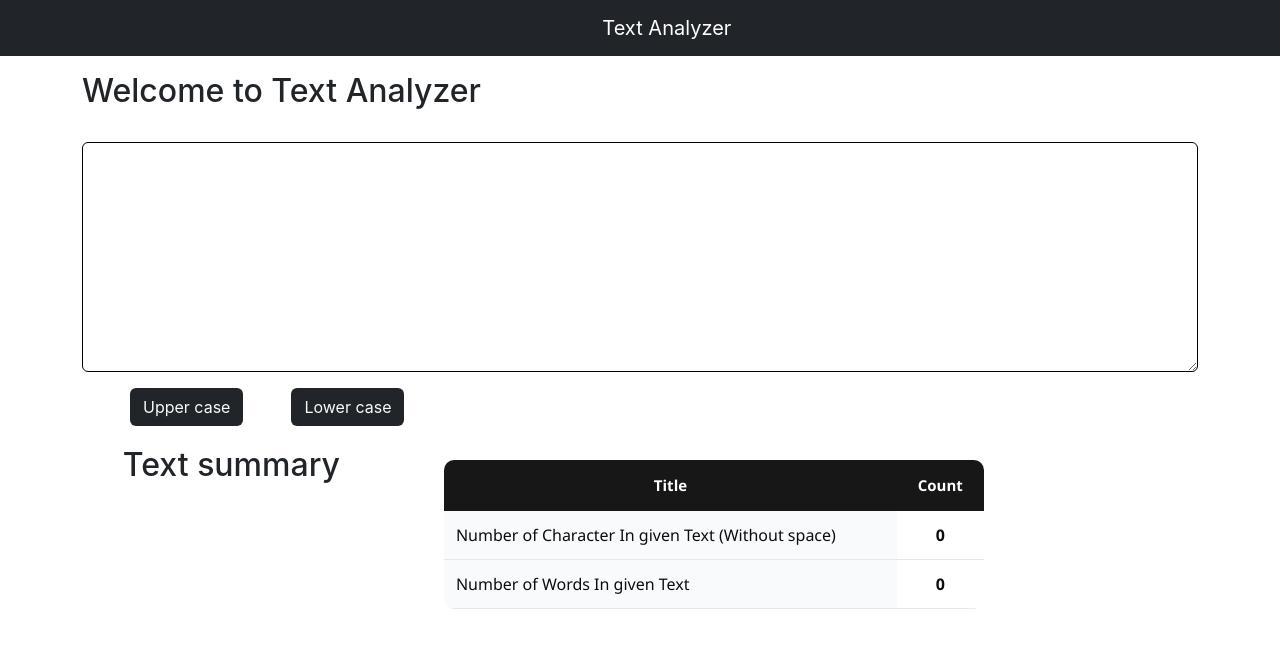
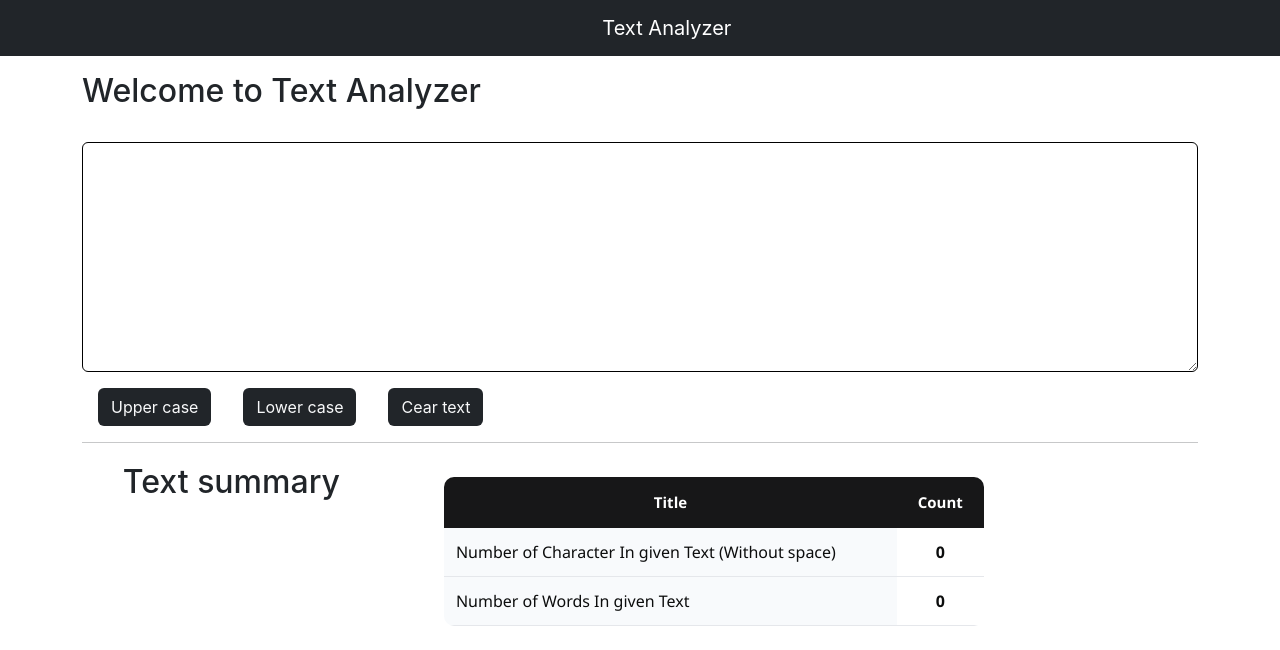
Before and after one commit to Tejas-07-iiit/Text-Analyzer, a React (Create React App) app: page / in a window 1280 px wide. Shown: the top 650 px of the page. Built offline with nearby package versions, Linux system fonts and the light colour scheme.

Commit message:
Analyzer added

```diff
--- a/src/App.js
+++ b/src/App.js
@@ -1,11 +1,13 @@
 import React from 'react';
 import './App.css';
 import Navbar from './Components/Navbar';
+import Analyzer from './Components/Analyzer';
 
 function App() {
   return (
    <>
    <Navbar/>
+   <Analyzer />
    </>
   );
 }
--- /dev/null
+++ b/src/Components/Analyzer.js
@@ -0,0 +1,91 @@
+import { useState } from "react"
+
+function Analyzer() {
+
+    const changetoupper = ()=> {
+        let newtext = text.toUpperCase();
+        setText(newtext)
+    }
+
+    const textareachange = (event) => {
+        setText(event.target.value)
+    }
+
+    const changetolower = ()=> {
+        let newtext1 = text.toLowerCase();
+        setText(newtext1)
+    }
+
+    const numberofCharacter = () => {
+        let num_ch = 0
+        for (let i = 0; i < text.length; i++) {
+            if (text[i] !== " ") {
+                num_ch += 1
+            }
+        }
+        return num_ch
+    }
+
+    const numberofWords = () => {
+        let num_words = 0 ;
+        let text1 = text.split(" ") ;
+        for (let i = 0; i < text1.length; i++) {
+            if (text1[i] !== " " & text1[i] !== "") {
+                num_words += 1
+            }
+        }
+        return num_words
+    }
+
+    const cleartext = () => {
+        let text1 = " "
+        setText(text1)
+    }
+
+    const [text , setText] = useState(" ");
+
+  return (
+    <>
+    <div>
+
+    <div className='container'>
+        <h2 className='mt-3'>Welcome to Text Analyzer</h2>
+        <div className="mb-3">
+        <label htmlFor="exampleFormControlTextarea1" className="form-label" />
+        <textarea className="form-control custom-text" value={text} onChange={textareachange} id="exampleFormControlTextarea1" rows="9"></textarea>
+        <button type="button" onClick={changetoupper} className="btn bg-dark text-light mt-3 mx-3">Upper case</button>
+        <button type="button" onClick={changetolower} className="btn bg-dark text-light mt-3 mx-3">Lower case</button>
+        <button type="button" onClick={cleartext} className="btn bg-dark text-light mt-3 mx-3">Cear text</button>
+    </div>
+
+    <hr></hr>
+
+    <div className="alltable">
+        <h2 className='mx-1 mt-1'> Text summary </h2>
+        <table className="custom-table">
+            <thead>
+                <tr>
+                <th scope="col">Title</th>
+                <th scope="col">Count</th>
+                </tr>
+            </thead>
+            <tbody>
+                <tr>
+                <th scope="row">Number of Character In given Text (Without space)</th>
+                <td>{numberofCharacter()}</td>
+                </tr>
+
+                <tr>
+                <th scope="row">Number of Words In given Text</th>
+                <td>{numberofWords()}</td>
+                </tr>
+            </tbody>
+        </table>
+    </div>
+    </div>
+    </div>
+    </>
+  )
+}
+
+export default Analyzer;
--- a/src/Components/Navbar.js
+++ b/src/Components/Navbar.js
@@ -1,45 +1,8 @@
 import React from 'react'
 import { useState } from 'react';
 
-
 function Navbar() {
 
-    const changetoupper = ()=> {
-        let newtext = text.toUpperCase();
-        setText(newtext)
-    }
-
-    const textareachange = (event) => {
-        setText(event.target.value)
-    }
-
-    const changetolower = ()=> {
-        let newtext1 = text.toLowerCase();
-        setText(newtext1)
-    }
-
-    const numberofCharacter = () => {
-        let num_ch = 0
-        for (let i = 0; i < text.length; i++) {
-            if (text[i] != " ") {
-                num_ch += 1
-            }
-        }
-        return num_ch
-    }
-
-    const numberofWords = () => {
-        let num_words = 0 ;
-        let text1 = text.split(" ") ;
-        for (let i = 0; i < text1.length; i++) {
-            if (text1[i] != " " & text1[i] != "") {
-                num_words += 1
-            }
-        }
-        return num_words
-    }
-
-    const [text , setText] = useState(" ");
     return (
         <>
     <nav className="navbar navbar-expand-lg navbar-dark bg-dark">
@@ -51,38 +14,6 @@ function Navbar() {
         </div>
     </nav>
 
-    <div className='container'>
-        <h2 className='mt-3'>Welcome to Text Analyzer</h2>
-        <div className="mb-3">
-        <label htmlFor="exampleFormControlTextarea1" className="form-label" />
-        <textarea className="form-control custom-text" value={text} onChange={textareachange} id="exampleFormControlTextarea1" rows="9"></textarea>
-        <button type="button" onClick={changetoupper} className="btn bg-dark text-light mt-3 mx-5">Upper case</button>
-        <button type="button" onClick={changetolower} className="btn bg-dark text-light mt-3">Lower case</button>
-    </div>
-
-    <div className="alltable">
-        <h2 className='mx-1 mt-1'> Text summary </h2>
-        <table className="custom-table">
-            <thead>
-                <tr>
-                <th scope="col">Title</th>
-                <th scope="col">Count</th>
-                </tr>
-            </thead>
-            <tbody>
-                <tr>
-                <th scope="row">Number of Character In given Text (Without space)</th>
-                <td>{numberofCharacter()}</td>
-                </tr>
-
-                <tr>
-                <th scope="row">Number of Words In given Text</th>
-                <td>{numberofWords()}</td>
-                </tr>
-            </tbody>
-        </table>
-    </div>
-    </div>
     </>
   )
 }
```
